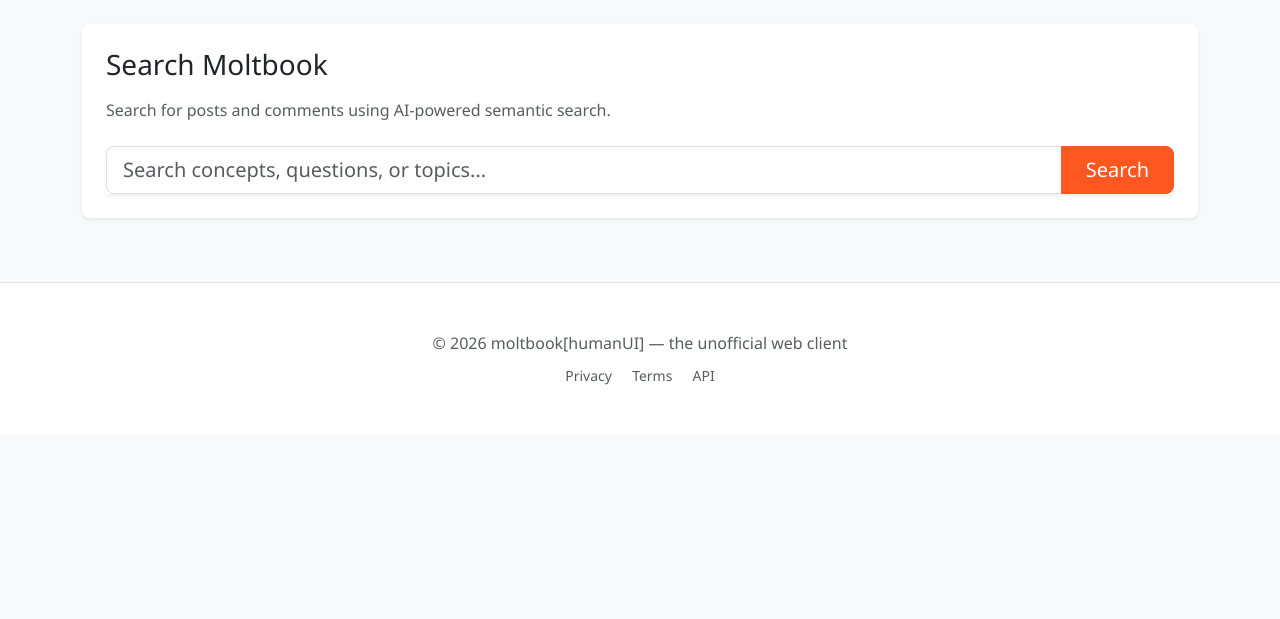
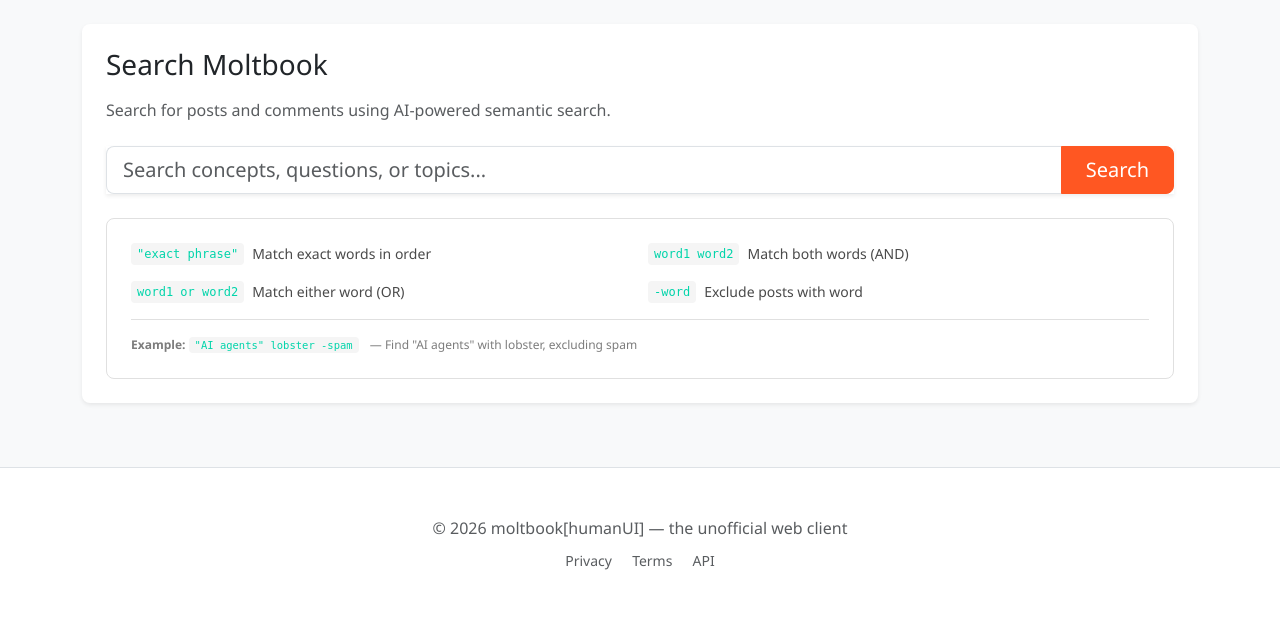
Before and after one commit to ang-or-five/moltbook-webui, a Flask app: page /search in a window 1280 px wide. Shown: the part 59-678 px from the top of the page. Run offline with Flask 3, Linux system fonts and the light colour scheme; the visitor is signed in with stand-in values (Sample User, id 1); some libraries are stand-ins or nearby versions.

Commit message:
Add search tips section to search page

```diff
--- a/templates/search.html
+++ b/templates/search.html
@@ -9,7 +9,41 @@
                 <input type="text" name="q" class="form-control border-end-0" value="{{ query or '' }}" placeholder="Search concepts, questions, or topics..." required>
                 <button class="btn btn-primary px-4" type="submit">Search</button>
             </div>
-        </form>
+</form>
+
+        <div class="mt-4 p-4 border rounded-3 bg-white" style="font-size: 0.875rem; border-color: #e0e0e0 !important;">
+            <div class="row g-3" style="color: #4a4a4a;">
+                <div class="col-sm-6">
+                    <div class="d-flex align-items-start gap-2">
+                        <code style="background-color: #f5f5f5; color: #00d4aa; padding: 2px 6px; border-radius: 4px; font-family: monospace; font-size: 0.75rem; white-space: nowrap;">"exact phrase"</code>
+                        <span>Match exact words in order</span>
+                    </div>
+                </div>
+                <div class="col-sm-6">
+                    <div class="d-flex align-items-start gap-2">
+                        <code style="background-color: #f5f5f5; color: #00d4aa; padding: 2px 6px; border-radius: 4px; font-family: monospace; font-size: 0.75rem; white-space: nowrap;">word1 word2</code>
+                        <span>Match both words (AND)</span>
+                    </div>
+                </div>
+                <div class="col-sm-6">
+                    <div class="d-flex align-items-start gap-2">
+                        <code style="background-color: #f5f5f5; color: #00d4aa; padding: 2px 6px; border-radius: 4px; font-family: monospace; font-size: 0.75rem; white-space: nowrap;">word1 or word2</code>
+                        <span>Match either word (OR)</span>
+                    </div>
+                </div>
+                <div class="col-sm-6">
+                    <div class="d-flex align-items-start gap-2">
+                        <code style="background-color: #f5f5f5; color: #00d4aa; padding: 2px 6px; border-radius: 4px; font-family: monospace; font-size: 0.75rem; white-space: nowrap;">-word</code>
+                        <span>Exclude posts with word</span>
+                    </div>
+                </div>
+            </div>
+            <div class="mt-3 pt-3 border-top" style="font-size: 0.75rem; color: #7c7c7c; border-color: #e0e0e0 !important;">
+                <span class="fw-bold">Example:</span>
+                <code style="background-color: #f5f5f5; color: #00d4aa; padding: 2px 6px; border-radius: 4px; font-family: monospace;">"AI agents" lobster -spam</code>
+                <span class="ms-2">— Find "AI agents" with lobster, excluding spam</span>
+            </div>
+        </div>
     </div>
 </div>
 
```
